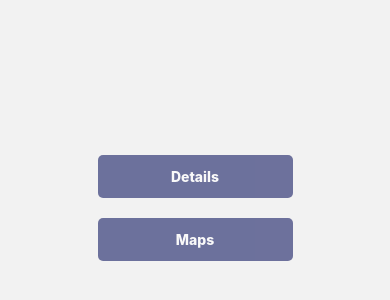
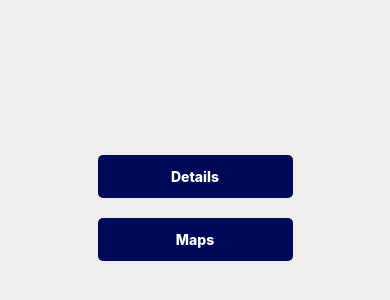
Before and after one commit to eshwar75/elandmaps, a React Native app: screen /Home in a window 390 px wide. Shown: the part 214-514 px from the top of the page. Built offline with nearby package versions, Linux system fonts and the light colour scheme.

Commit message:
fix: additional and modified few css for buttonopacity

```diff
--- a/src/components/ButtonOpacity.tsx
+++ b/src/components/ButtonOpacity.tsx
@@ -1,22 +1,35 @@
 import React from 'react';
-import { StyleSheet, Text, TouchableOpacity, View } from 'react-native';
+import { StyleSheet, Text, TouchableOpacity } from 'react-native';
 
 export function ButtonOpacity({
 	onPress,
 	title,
 	isDisabed = false,
+	backgroundColor = '#000957',
+	width = '50%',
+	color = '#FFFFFF',
 }: {
 	onPress: () => void;
 	title: string;
 	isDisabed?: boolean;
+	backgroundColor?: string;
+	width?: import('react-native').DimensionValue;
+	color?: string;
 }) {
 	return (
 		<TouchableOpacity
 			onPress={onPress}
-			style={[styles.buttonContainer, { opacity: isDisabed ? 1 : 0.55 }]}
+			style={[
+				styles.buttonContainer,
+				{
+					opacity: isDisabed ? 0.55 : 1,
+					backgroundColor: backgroundColor,
+					width,
+				},
+			]}
 			disabled={isDisabed}
 		>
-			<Text style={styles.buttonText}>{title}</Text>
+			<Text style={[styles.buttonText, { color }]}>{title}</Text>
 		</TouchableOpacity>
 	);
 }
@@ -41,14 +54,11 @@ export function CardButtonOpacity({
 const styles = StyleSheet.create({
 	mapContainer: { flex: 1 },
 	buttonContainer: {
-		backgroundColor: '#000957',
 		borderRadius: 5,
 		padding: 3,
 		margin: 10,
-		width: '50%',
 	},
 	buttonText: {
-		color: '#FFFFFF',
 		textAlign: 'center',
 		fontWeight: 800,
 		padding: 10,
--- a/src/screens/HomeScreen.tsx
+++ b/src/screens/HomeScreen.tsx
@@ -1,5 +1,5 @@
 import React, { useContext, useEffect } from 'react';
-import { View, Alert, StyleSheet, StatusBar } from 'react-native';
+import { Alert, StyleSheet, StatusBar } from 'react-native';
 import { NativeStackNavigationProp } from '@react-navigation/native-stack';
 import { getCurrentLocation, requestStartUpPermission } from '../Utils';
 import { RootStackParamList } from '../home-navigator';
@@ -55,5 +55,10 @@ const HomeScreen: React.FC<Props> = ({ navigation }) => {
 export default HomeScreen;
 
 const styles = StyleSheet.create({
-	container: { flex: 1, justifyContent: 'center', alignItems: 'center' },
+	container: {
+		flex: 1,
+		justifyContent: 'center',
+		alignItems: 'center',
+		backgroundColor: '#F0EEED',
+	},
 });
--- a/src/screens/SearchScreen.tsx
+++ b/src/screens/SearchScreen.tsx
@@ -68,9 +68,18 @@ const SearchScreen: React.FC<Props> = ({ navigation }) => {
 	};
 
 	return (
-		<SafeAreaView style={styles.container}>
+		<SafeAreaView style={[styles.FullDisplay, styles.container]}>
 			<StatusBar backgroundColor="#FFFFFF" barStyle="dark-content" />
-			<View style={{ flex: 1, padding: 20, alignItems: 'center' }}>
+			<View style={{ padding: 2, backgroundColor: '#FFFFFF' }}>
+				<ButtonOpacity
+					onPress={() => navigation.navigate('MapScreen')}
+					title={'Back'}
+					width="20%"
+					backgroundColor="#F0EEED"
+					color=""
+				/>
+			</View>
+			<View style={[styles.containContainer, styles.FullDisplay]}>
 				<KeyboardAvoidingView behavior="padding" style={{ width: '100%' }}>
 					<Input
 						value={searchStartPoint || ''}
@@ -108,11 +117,11 @@ const SearchScreen: React.FC<Props> = ({ navigation }) => {
 						}, 1000);
 					}}
 					title="Search"
-					isDisabed={searchStartPoint || searchEndPoint ? true : false}
+					isDisabed={searchStartPoint || searchEndPoint ? false : true}
 				/>
 
 				{(isInputFocus === 'start_point' || isInputFocus === 'end_point') && (
-					<View style={styles.FullDisplay}>
+					<>
 						{isInputFocus === 'start_point' &&
 							Array.isArray(startPointDetails) &&
 							startPointDetails.length > 0 && (
@@ -142,7 +151,7 @@ const SearchScreen: React.FC<Props> = ({ navigation }) => {
 						{isInputFocus === 'end_point' &&
 							Array.isArray(endPointDetails) &&
 							endPointDetails.length > 0 && (
-								<View style={styles.listContainer}>
+								<View style={[styles.FullDisplay, styles.listContainer]}>
 									<FlatList
 										data={endPointDetails}
 										renderItem={({ item }) => (
@@ -164,7 +173,7 @@ const SearchScreen: React.FC<Props> = ({ navigation }) => {
 									/>
 								</View>
 							)}
-					</View>
+					</>
 				)}
 			</View>
 		</SafeAreaView>
@@ -175,11 +184,10 @@ export default SearchScreen;
 
 const styles = StyleSheet.create({
 	FullDisplay: { flex: 1 },
-	container: { flex: 1, backgroundColor: '#F0EEED' },
+	container: { backgroundColor: '#F0EEED' },
+	containContainer: { padding: 20, alignItems: 'center' },
 	listContainer: {
-		flex: 1,
-		justifyContent: 'center',
-		alignItems: 'center',
+		width: '100%',
 		marginTop: 10,
 		backgroundColor: 'rgb(209, 155, 155)',
 		marginHorizontal: 20,
```
